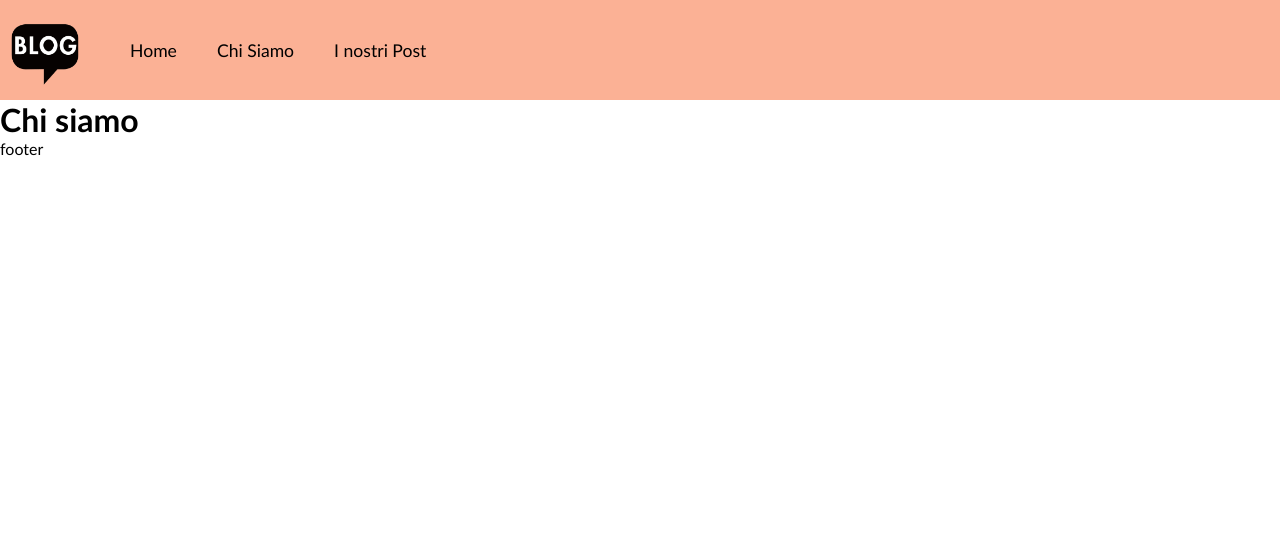
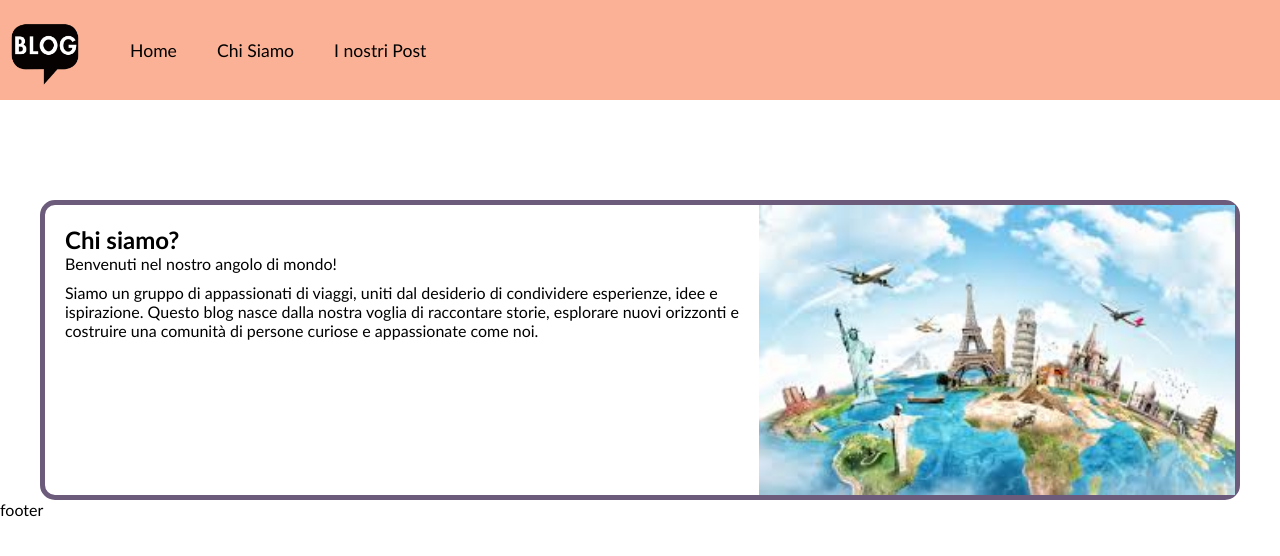
Before and after one commit to nicolaparutto/react-router, a React (Vite) app: page /about in a window 1280 px wide. Shown: the top 556 px of the page. Built offline with nearby package versions, Linux system fonts and the light colour scheme.

Commit message:
feat: add about page layout and style

```diff
--- a/src/index.css
+++ b/src/index.css
@@ -148,3 +148,34 @@ header {
     }
   }
 }
+
+/*about section*/
+.about-content {
+  margin-top: 100px;
+}
+
+.about-banner {
+  border: 5px solid var(--c-four);
+  border-radius: 15px;
+  display: flex;
+  justify-content: space-between;
+  height: 300px;
+
+  .banner-text {
+    padding: 20px;
+    width: 60%;
+
+    p {
+      margin-top: 10px;
+    }
+  }
+
+  .banner-image {
+    width: 40%;
+
+    img {
+      width: 100%;
+      height: 100%;
+    }
+  }
+}
--- a/src/pages/AboutPage.jsx
+++ b/src/pages/AboutPage.jsx
@@ -1,6 +1,19 @@
 function AboutPage() {
    return (
-      <h1>Chi siamo</h1>
+      <section className="container">
+         <div className="about-content">
+            <div className="about-banner">
+               <div className="banner-text">
+                  <h1>Chi siamo?</h1>
+                  <span>Benvenuti nel nostro angolo di mondo!</span>
+                  <p>Siamo un gruppo di appassionati di viaggi, uniti dal desiderio di condividere esperienze, idee e ispirazione. Questo blog nasce dalla nostra voglia di raccontare storie, esplorare nuovi orizzonti e costruire una comunità di persone curiose e appassionate come noi.</p>
+               </div>
+               <div className="banner-image">
+                  <img src="img/about-img.jpeg" alt="" />
+               </div>
+            </div>
+         </div>
+      </section>
    )
 }
 
```
Also changed, not shown: public/img/about-img.jpeg (added).
